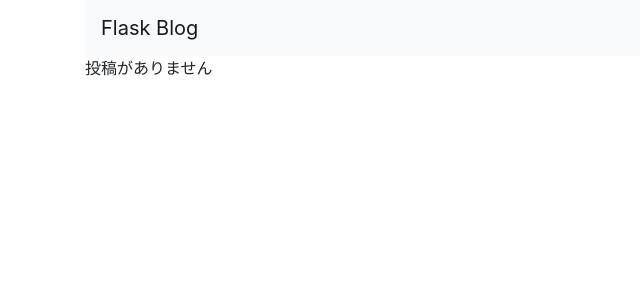
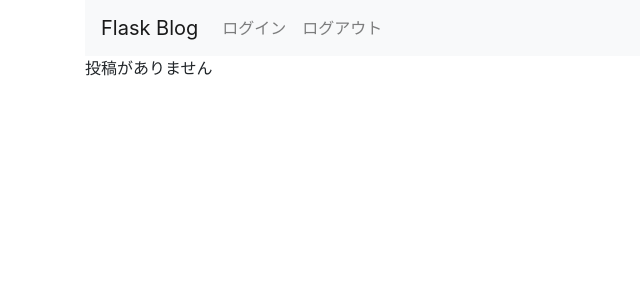
Before and after one commit to Yuzunoha/flask-honda-1, a Flask app: page / in a window 1280 px wide. Shown: the top 300 px of the page, without its empty margins (0-640 px from the left). Run offline with Flask 2, Linux system fonts and the light colour scheme; some libraries are stand-ins or nearby versions.

Commit message:
ナビバー

```diff
--- a/application/flask_blog/templates/entries/index.html
+++ b/application/flask_blog/templates/entries/index.html
@@ -1,12 +1,29 @@
 <!DOCTYPE html>
 <title>Flask Blog</title>
+
 <link rel="stylesheet" href="https://maxcdn.bootstrapcdn.com/bootstrap/4.0.0/css/bootstrap.min.css" />
 <script src="https://code.jquery.com/jquery-3.2.1.slim.min.js"></script>
 <script src="https://cdnjs.cloudflare.com/ajax/libs/popper.js/1.12.9/umd/popper.min.js"></script>
 <script src="https://maxcdn.bootstrapcdn.com/bootstrap/4.0.0/js/bootstrap.min.js"></script>
+
 <div class="container">
   <nav class="navbar navbar-expand-lg navbar-light bg-light">
     <a class="navbar-brand" href="/">Flask Blog</a>
+    <button class="navbar-toggler" type="button" data-toggle="collapse" data-target="#navbarNav" aria-controls="navbarNav" aria-expanded="false" aria-label="Toggle navigation">
+      <span class="navbar-toggler-icon"></span>
+    </button>
+
+    <div class="collapse navbar-collapse" id="navbarNav">
+      <ul class="nav navbar-nav navbar-right">
+        <li class="nav-item">
+          <a class="nav-link" href="/login">ログイン</a>
+        </li>
+        <li class="nav-item">
+          <a class="nav-link" href="/logout">ログアウト</a>
+        </li>
+      </ul>
+    </div>
   </nav>
+
   <div class="blog-body">投稿がありません</div>
 </div>
```
